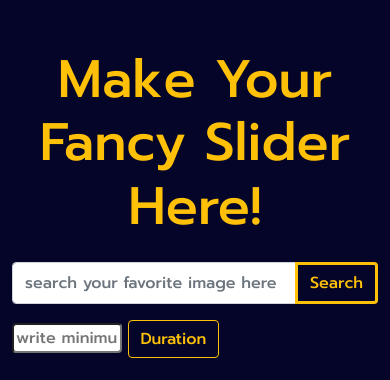
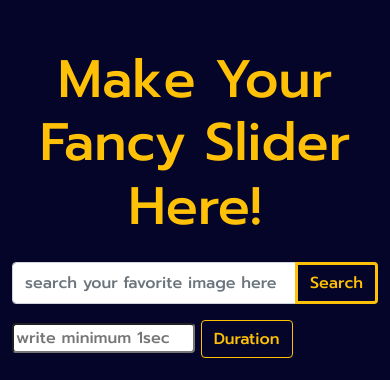
Before and after one commit to SMhamidAzad/my-fancy-slider, a plain HTML site: page index.html in a window 390 px wide. Drawn offline with nearby package versions, Linux system fonts and the light colour scheme.

Commit message:
error fixed

```diff
--- a/app.js
+++ b/app.js
@@ -10,8 +10,10 @@ document.getElementById('searchPic').addEventListener('click',function (){
     fetch(url).then(res=>res.json()).then(data => displayImage(data.hits)).catch(data=> console.log(data))
 })
 const displayImage = images =>{
+
     // console.log(images);
     const imgDiv = document.getElementById('img-container');
+    imgDiv.textContent="";
     images.forEach(img =>{
         // console.log(img.previewURL);
         const div = document.createElement('div');
--- a/index.html
+++ b/index.html
@@ -28,7 +28,7 @@
                 width: 100% !important;
             }
             .sub-header{
-                width: 30% !important;
+                width: 50% !important;
             }
             .slide-img{
                 width: 100% !important;
```
